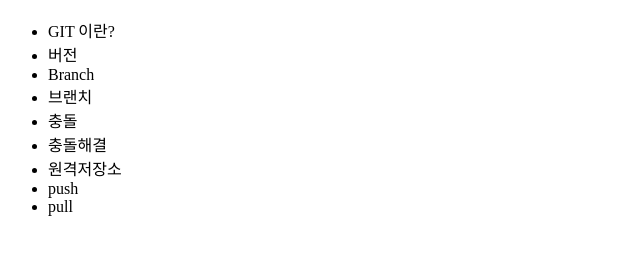
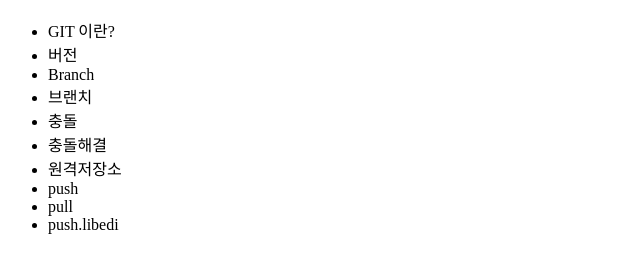
Before and after one commit to libedi/opentutorials_git_libedi, a plain HTML site: page index.html in a window 1280 px wide. Shown: the part 48-316 px from the top of the page, without its empty margins (0-640 px from the left). Drawn offline with Linux system fonts and the light colour scheme.

Commit message:
add push libedi

```diff
--- a/index.html
+++ b/index.html
@@ -19,6 +19,7 @@
             <li>원격저장소</li>
             <li>push</li>
             <li>pull</li>
+            <li>push.libedi</li>
         </ul>
     </body>
 </html>
```
